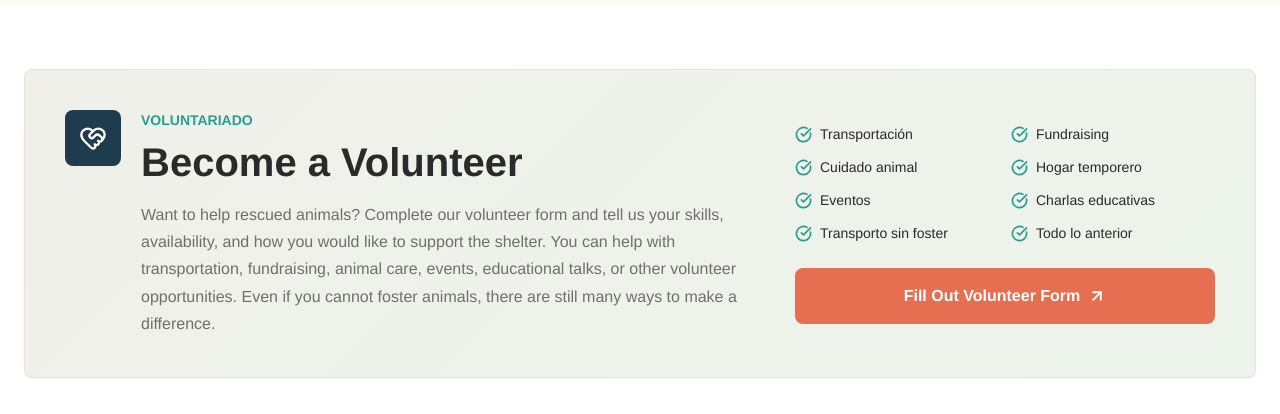
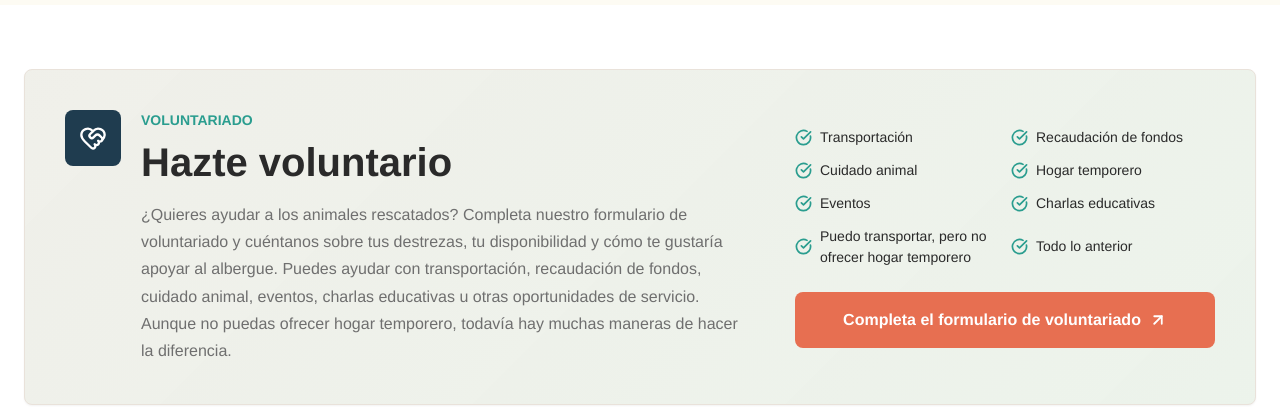
Before and after one commit to Lennon0926/capstone-animal-rescue-platform, a Next.js app in the folder apps/web/: page /home in a window 1280 px wide. Shown: the part 4760-5174 px from the top of the page. Built offline with nearby package versions, Linux system fonts and the light colour scheme; no server answers.

Commit message:
feat: translate volunteer intake section to Spanish

```diff
--- a/apps/web/components/LandingPage/VolunteerIntake/volunteerIntakeSection.tsx
+++ b/apps/web/components/LandingPage/VolunteerIntake/volunteerIntakeSection.tsx
@@ -3,12 +3,12 @@ import styles from "./volunteerIntakeSection.module.css";
 
 const volunteerOptions = [
   "Transportación",
-  "Fundraising",
+  "Recaudación de fondos",
   "Cuidado animal",
   "Hogar temporero",
   "Eventos",
   "Charlas educativas",
-  "Transporto sin foster",
+  "Puedo transportar, pero no ofrecer hogar temporero",
   "Todo lo anterior",
 ];
 
@@ -26,21 +26,22 @@ export default function VolunteerIntakeSection() {
           <div className={styles.copy}>
             <p className={styles.eyebrow}>Voluntariado</p>
             <h2 id="volunteer-intake-title" className={styles.title}>
-              Become a Volunteer
+              Hazte voluntario
             </h2>
             <p className={styles.description}>
-              Want to help rescued animals? Complete our volunteer form and tell
-              us your skills, availability, and how you would like to support
-              the shelter. You can help with transportation, fundraising, animal
-              care, events, educational talks, or other volunteer opportunities.
-              Even if you cannot foster animals, there are still many ways to
-              make a difference.
+              ¿Quieres ayudar a los animales rescatados? Completa nuestro
+              formulario de voluntariado y cuéntanos sobre tus destrezas, tu
+              disponibilidad y cómo te gustaría apoyar al albergue. Puedes
+              ayudar con transportación, recaudación de fondos, cuidado animal,
+              eventos, charlas educativas u otras oportunidades de servicio.
+              Aunque no puedas ofrecer hogar temporero, todavía hay muchas
+              maneras de hacer la diferencia.
             </p>
           </div>
         </div>
 
         <div className={styles.actionPanel}>
-          <ul className={styles.optionList} aria-label="Volunteer opportunities">
+          <ul className={styles.optionList} aria-label="Oportunidades de voluntariado">
             {volunteerOptions.map((option) => (
               <li key={option} className={styles.option}>
                 <CheckCircle size={17} strokeWidth={2.4} aria-hidden="true" />
@@ -56,7 +57,7 @@ export default function VolunteerIntakeSection() {
               target="_blank"
               rel="noopener noreferrer"
             >
-              Fill Out Volunteer Form
+              Completa el formulario de voluntariado
               <ArrowUpRight size={18} strokeWidth={2.4} aria-hidden="true" />
             </a>
           ) : (
```
Also changed, not shown: 1 other file (tests, documents, lock files or other folders).
